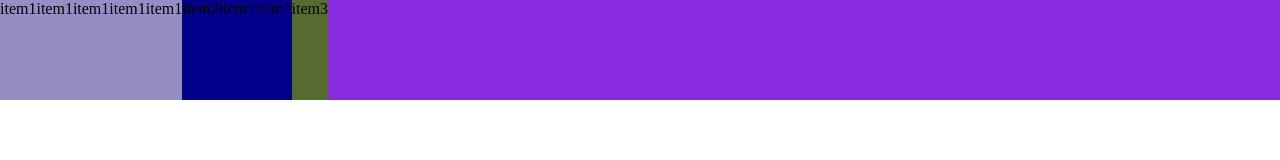
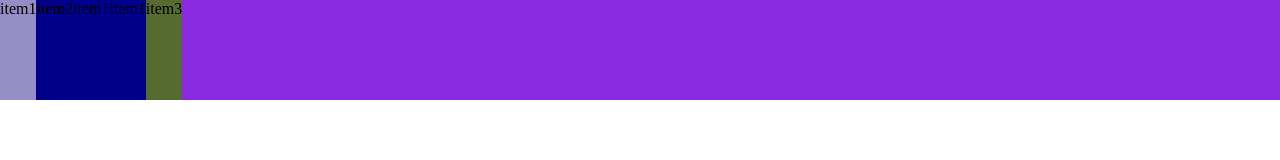
Before and after one commit to lharrak-botaina/Autoo-formation-css, a plain HTML site: page pré-requis/flex-basis.html in a window 1280 px wide. Drawn offline with Linux system fonts and the light colour scheme.

Commit message:
Update flex-basis.html

```diff
--- a/pré-requis/flex-basis.html
+++ b/pré-requis/flex-basis.html
@@ -34,7 +34,7 @@
 </head>
 <body>
     <div class="container-flex-basis">
-        <div class="item item1">item1item1item1item1item1</div>
+        <div class="item item1">item1</div>
         <div class="item item2">item2item1item1</div>
         <div class="item item3">item3</div>
       </div>
```
